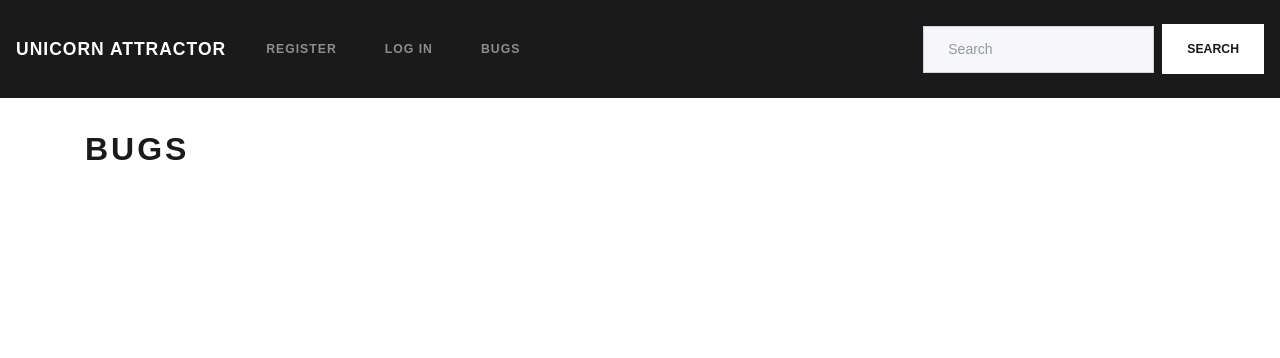
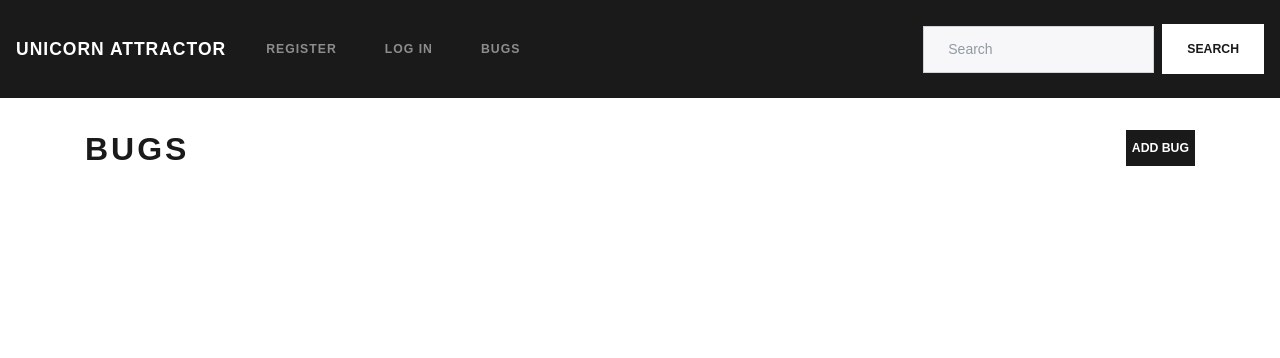
Before and after one commit to ShaneMuir/BugFeature-Tracker, a Django app: page /bugs/ in a window 1280 px wide. Shown: the top 358 px of the page. Run offline with Django 3.2, Linux system fonts and the light colour scheme; data that the repository does not hold is empty; parts of the project's set-up code (start-up, migrations or seed data) failed here and were passed over; some libraries are stand-ins or nearby versions.

Commit message:
Successfully allowed users to delete a bug, with a confirm delete box

```diff
--- a/bugs/templates/bugs.html
+++ b/bugs/templates/bugs.html
@@ -2,7 +2,19 @@
 
 
 {% block heading %}
-  <h1>Bugs</h1>{% endblock %} {% block content %} {% for bug in bugs %}
+<div class="row">
+  <div class="col-sm-12">
+    <h1>
+      <span>Bugs</span>
+   <a href="{% url 'create_a_bug' %}"><button type="button" class="btn btn-primary pull-right p5">Add Bug</button></a>
+   </h1>
+  </div>
+</div>
+{% endblock %}
+
+{% block content %} {% for bug in bugs %}
+<div class="row">
+  <div class="col-sm-12">
 <div class="card border-primary mb-3">
   <div class="card-header">{{ bug.status }}<span class="card-link"><i class="fa fa-eye p5"></i>{{ bug.views }}
     <i class="fa fa-arrow-up p5"></i>{{ bug.bug_upvotes }}</span></div>
@@ -13,7 +25,8 @@
       {{ bug.creator|capfirst }} | {{ bug.created_date }}
       <a href="{% url 'single_bug_view' bug.id %}" class="card-link">View bug</a>
     </div>
-
+  </div>
+</div>
 </div>
 </div>
 {% endfor %} {% endblock %}
--- a/bugs/urls.py
+++ b/bugs/urls.py
@@ -1,5 +1,6 @@
 from django.conf.urls import url, include
-from .views import show_all_bugs, single_bug_view, upvote_bug, create_a_bug, edit_a_bug
+from .views import (show_all_bugs, single_bug_view, upvote_bug,
+                    create_a_bug, edit_a_bug, delete_a_bug)
 
 urlpatterns = [
     url(r'^$', show_all_bugs, name="show_all_bugs"),
@@ -7,4 +8,5 @@ urlpatterns = [
     url(r'upvote/(?P<bug_id>[0-9]+)/$', upvote_bug, name='upvote_bug'),
     url(r'^create_bug/$', create_a_bug, name="create_a_bug"),
     url(r'^(?P<pk>\d+)/edit_bug/$', edit_a_bug, name="edit_a_bug"),
+    url(r'^(?P<pk>\d+)/delete_bug/$', delete_a_bug, name="delete_a_bug"),
     ]
--- a/bugs/views.py
+++ b/bugs/views.py
@@ -86,8 +86,8 @@ def create_a_bug(request):
             bug = form.save(commit=False)
             bug.creator = request.user
             bug = form.save()
-            messages.success(request, 'Thank you, your bug has been created!')
-            return redirect(request.META.get('HTTP_REFERER'))
+            messages.success(request, 'Thank you {0}, your bug has been created!'.format(request.user), extra_tags="alert-success")
+            return redirect(reverse('show_all_bugs'))
     else:
         form = BugCreationForm()
 
@@ -123,3 +123,14 @@ def edit_a_bug(request, pk):
     }
 
     return render(request, 'edit_bug.html', context)
+
+@login_required
+def delete_a_bug(request, pk):
+    bug = get_object_or_404(Bug, pk=pk)
+    if request.method == "POST":
+        bug.delete()
+        messages.success(request, '{} your bug has been deleted!'.format(request.user), extra_tags="alert-success")
+        return redirect(request.META.get('HTTP_REFERER'))
+    else:
+        messages.error(request, '{} unfortunatley at this time your bug cannot be deleted.'.format(request.user), extra_tags="alert-primary")
+        return redirect(request.META.get('HTTP_REFERER'))
--- a/templates/base.html
+++ b/templates/base.html
@@ -65,18 +65,19 @@
         </div>
     </nav>
 
+
+    {% if messages %} {% for message in messages %}
     <div class="container-fluid text-center">
-        {% if messages %} {% for message in messages %}
         <div class="alert {{ message.tags }}">
             <div class="messages">
                 {{ message }}
             </div>
         </div>
-        {% endfor %} {% endif %}
     </div>
+    {% endfor %} {% endif %}
+
     <main class="container">
-        {% block heading %} {% endblock %}
-        {% block content %} {% endblock %}
+        {% block heading %} {% endblock %} {% block content %} {% endblock %}
     </main>
 
 
@@ -84,6 +85,8 @@
     <script src="https://code.jquery.com/jquery-3.3.1.slim.min.js"></script>
     <script src="https://cdnjs.cloudflare.com/ajax/libs/popper.js/1.14.7/umd/popper.min.js"></script>
     <script src="https://stackpath.bootstrapcdn.com/bootstrap/4.3.1/js/bootstrap.min.js"></script>
+
+    {% block js %} {% endblock %}
 </body>
 
 </html>
```
Also changed, not shown: accounts/templates/profile.html (+17 -6 lines). Lines whose indentation alone changed are shown as unchanged.
